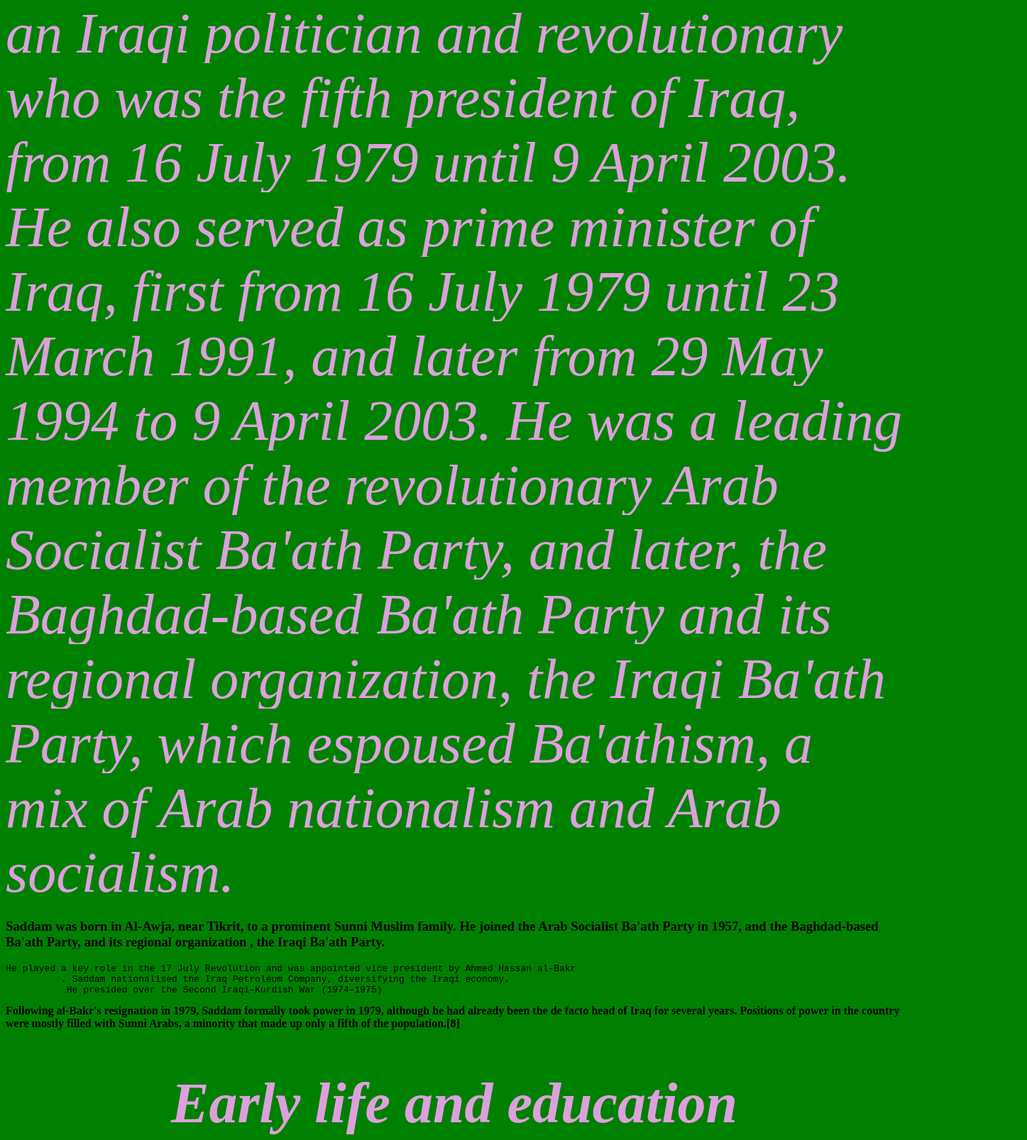
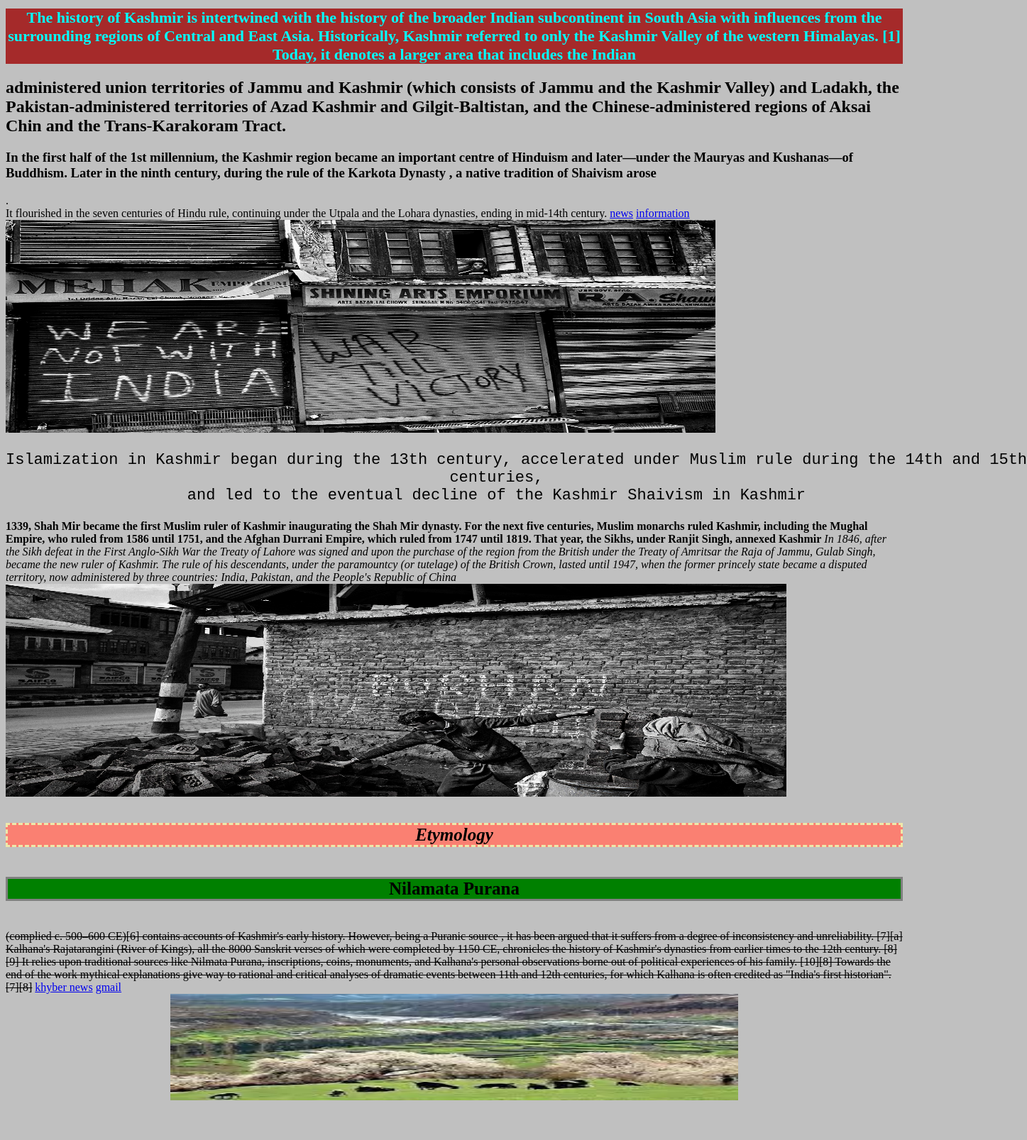
Before and after one commit to Farhan5686/Farhan, a plain HTML site: page index.html in a window 1280 px wide. Shown: the part 437-2044 px from the top of the page at 71% size, 1447 px wide, since content can reach past the window. After the commit the page ends 2000 px from the top, so only its background shows below. Drawn offline with Linux system fonts and the light colour scheme.

Commit message:
history kashmir

```diff
--- a/index.html
+++ b/index.html
@@ -1,57 +1,58 @@
 <!DOCTYPE html>
 <html lang="en">
 <head>
+    <link rel="stylesheet" href="stylesheets.css">
     <meta charset="UTF-8">
     <meta name="viewport" content="width=device-width, initial-scale=1.0">
-    <title>Document</title>
+    <title>History of kashmir</title>
 </head>
-<link rel="stylesheet" href="stylesheets.css">
-<style>h1{text-align: center;background-color: brown;display: inline-block; margin-left: 500px;
-font-family: Verdana, Geneva, Tahoma, sans-serif;</style>
-<style>body{background-color:green;</style>
-    <style>h2{text-align: center ; font-size: 70px;</style>
 <body>
-    <h1 class="ali">Saddam Hussain</h1><br>
-    <img src="sadaam.png" height="200px"><br>
+    <h1><em>History of Kashmir</em></h1>
+   <center><img src="kashmir.jpg" alt="" width="500px" height 200px"></center>
+    <h1>The history of Kashmir is intertwined with the history of the broader Indian subcontinent in
+         South Asia with influences from the surrounding regions of Central and East Asia. Historically,
+          Kashmir referred to only the Kashmir Valley of the western Himalayas.
+        [1] Today, it denotes a larger area that includes the Indian</h1>
+        <h2>administered union territories of Jammu and Kashmir (which consists of Jammu and the Kashmir Valley) and Ladakh,
+         the Pakistan-administered territories of Azad Kashmir and Gilgit-Baltistan,
+         and the Chinese-administered regions of Aksai Chin and the Trans-Karakoram Tract.</h2>
+         <h3>In the first half of the 1st millennium, the Kashmir region became an important
+         centre of Hinduism and later—under the Mauryas and Kushanas—of Buddhism.
+         Later in the ninth century, during the rule of the Karkota Dynasty
+     , a native tradition of Shaivism arose</h3>.
+         <br> It flourished in the seven centuries of Hindu rule,
+         continuing under the Utpala and the Lohara dynasties,
+         ending in mid-14th century.
+         <a href="https://www.google.com">news</a>
+         <a href="mailto:muhammadfarhan5686@gmail.com">information</a>
+         <a href="https://www.google.com"><img src="q.jpg" height="300px" width="1000"></a>
 
-    <a href="https//www.google.com">news</a>
-
-    <a href="http://"
-
-
-
-    <a href="mailto:muhammadfarhan5686@gmail.com">news</a>
-    <em class="aree">(28 April 1937– 30 December 2006), known mononymously as Saddam, was an Iraqi politician and revolutionary who was the fifth president of Iraq,
-         from 16 July 1979 until 9 April 2003. He also served as prime minister of Iraq,
-          first from 16 July 1979 until 23 March 1991, and later from 29 May 1994 to 9 April 2003.
-           He was a leading member of the revolutionary Arab Socialist Ba'ath Party, and later,
-            the Baghdad-based Ba'ath Party and its regional organization, the Iraqi Ba'ath Party, which espoused Ba'athism,
-         a mix of Arab nationalism and Arab socialism.</em>
-         <h3 class="misba">Saddam was born in Al-Awja, near Tikrit, to a prominent Sunni Muslim family.
-          He joined the Arab Socialist Ba'ath Party in 1957, and the Baghdad-based Ba'ath Party, and its regional organization
-          , the Iraqi Ba'ath Party.</h3>
-          <pre class="aree">He played a key role in the 17 July Revolution and was appointed vice president by Ahmed Hassan al-Bakr
-          . Saddam nationalised the Iraq Petroleum Company, diversifying the Iraqi economy</strong>.
-           He presided over the Second Iraqi–Kurdish War (1974–1975)</pre>
-          <strong class="faree">Following al-Bakr's resignation in 1979, Saddam formally took power in 1979,
-            although he had already been the de facto head of Iraq for several years.
-          Positions of power in the country were mostly filled with Sunni Arabs,
-           a minority that made up only a fifth of the population.[8]</strong>
-           <h2 class="farn"><em> Early life and education</em></h2>
-
-
-           <img src="hussain.jpg" fa="" width="1200px" height="250px">
-
-           <strong class="fff">Saddam Hussein was born on 28 April 1937[a] in al-Awja
-            , a small village near Tikrit to Hussein Abd Al-Majid and Subha Tulfah Al-Mussallat.
-             They both were from the Albu Nasir tribe, a tribe that had descended from Ahmed Bin Hussein
-              'Nasiruddin' who was a descendant of Imam Hussein Bin Ali. The Albu Nasir tribe had settled in Tikrit after migrating from Yemen.
-              [12][13] Saddam's brother and father Hussein Abd al-Majid al-Tikriti both died of cancer before his birth.
-            </strong>
-            <em> writer Muhammed Farhan</em>
-
-
-
+      <pre class="faree">Islamization in Kashmir began during the 13th century, accelerated under Muslim rule during the 14th and 15th
+         centuries,
+         and led to the eventual decline of the Kashmir Shaivism in Kashmir</pre>
+         <strong>1339, Shah Mir became the first Muslim ruler of Kashmir
+         inaugurating the Shah Mir dynasty. For the next five centuries, Muslim monarchs ruled Kashmir,
+         including the Mughal Empire, who ruled from 1586 until 1751, and the Afghan Durrani Empire,
+         which ruled from 1747 until 1819. That year, the Sikhs, under Ranjit Singh, annexed Kashmir</strong>
+         <em> In 1846, after the Sikh defeat in the First Anglo-Sikh War
+         the Treaty of Lahore was signed and upon the purchase of the region from the British under the Treaty of Amritsar
+        the Raja of Jammu, Gulab Singh, became the new ruler of Kashmir. The rule of his descendants,
+         under the paramountcy (or tutelage) of the British Crown, lasted until 1947,
+         when the former princely state became a disputed territory, now administered by three countries:
+         India, Pakistan, and the People's Republic of China</em>
+         <img src="m.jpg" alt="" width="1100px" height="300px">
+         <h4><em>Etymology</em></h4>
+         <h5>Nilamata Purana</h5>
+         <strike>(complied c. 500–600 CE)[6] contains accounts of Kashmir's early history. However, being a Puranic source
+            , it has been argued that it suffers from a degree of inconsistency and unreliability.
+            [7][a] Kalhana's Rajatarangini (River of Kings), all the 8000 Sanskrit verses of which were completed by 1150 CE,
+             chronicles the history of Kashmir's dynasties from earlier times to the 12th century.
+             [8][9] It relies upon traditional sources like Nilmata Purana, inscriptions, coins, monuments, and Kalhana's personal observations borne out of political experiences of his family.
+             [10][8] Towards the end of the work mythical explanations give way to rational and critical analyses of dramatic
+              events between 11th and 12th centuries,
+             for which Kalhana is often credited as "India's first historian".[7][8]</strike>
+             <a href="https://www.92news.com">khyber news</a>
+             <a href="mailto:muhammadfarhan5686@gmail.com">gmail</a>
+             <center><a href="https://www.google.com"><img src="b.jpg" alt="" height="150px" width="800"></a></center>
 </body>
-
 </html>
--- a/stylesheets.css
+++ b/stylesheets.css
@@ -1,10 +1,11 @@
-h1{background-color;font-size: large;color: beige;text-align: center;}
-.farhan{background-color: white;text-align: center;color: black;}
-.ali:hover{ color: green; background-color: aqua;}
-.aree:hover{background-color: gray;color: green;}
-.misba:hover{color: green; background-color: purple;text-align: center;}
-.faree:hover{font-family: 'Times New Roman', Times, serif;background-color: yellowgreen;color: goldenrod;}
-.farn:hover{background-color: papayawhip;background-color: gray;}
-.fff:hover{background-color: salmon;color: green;font-family: 'Franklin Gothic Medium', 'Arial Narrow', Arial, sans-serif;
-font-size: 20px;}
-em{text-align: center; background-color: green; color: plum;  padding: 5px 5px;font-size: 80px;}
+pre{text-align: center;font-size: 22px;}
+body{background-color: silver;}
+h1{text-align: center; background-color: brown;font-size: 22px; color: aqua;}
+h4{font-size: 25px; text-align: center;border: 3px green;
+border: dashed palegoldenrod;
+background-color: salmon;}
+h5{font-size: 25px;
+text-align: center;
+border: 3px solid gray;
+background-color: green;}
+.faree:hover{color: seagreen; background-color: red;}
```
Also changed, not shown: History of kashmir.html (added, +96 -0 lines), b.jpg (added), m.jpg (added), q.jpg (added), 1 other file.
